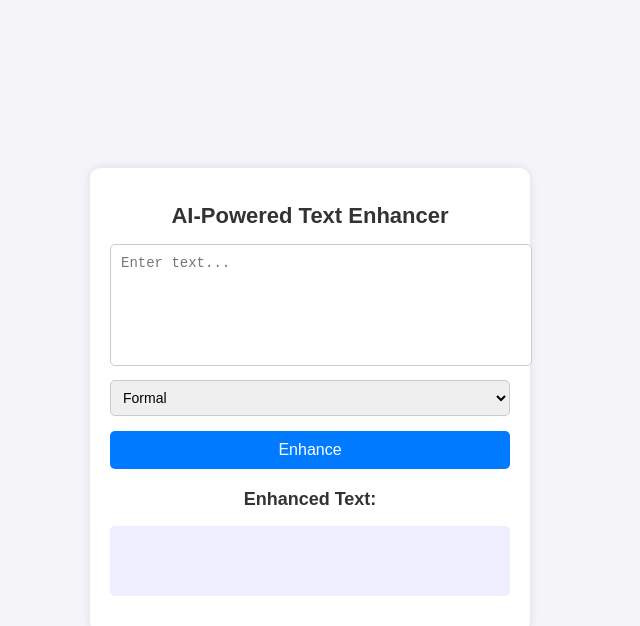
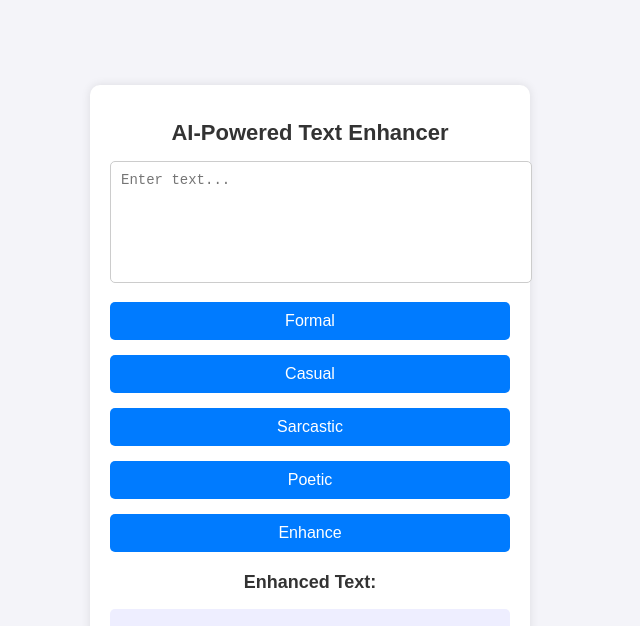
Before and after one commit to Dhruva1129/ai-text-enhancer, a React (Create React App) app in the folder text-enhancer/frontend/: page / in a window 1280 px wide. Shown: the top 626 px of the page, without its empty margins (330-970 px from the left). Built offline with nearby package versions, Linux system fonts and the light colour scheme.

Commit message:
Update TextEnhancer.js

```diff
--- a/text-enhancer/frontend/src/TextEnhancer.js
+++ b/text-enhancer/frontend/src/TextEnhancer.js
@@ -6,9 +6,11 @@ const TextEnhancer = () => {
     const [text, setText] = useState("");
     const [tone, setTone] = useState("formal");
     const [enhancedText, setEnhancedText] = useState("");
+    const [loading, setLoading] = useState(false);
 
     const handleEnhance = async () => {
         try {
+            setLoading(true);
             const response = await axios.post("http://127.0.0.1:8000/enhance", {
                 text,
                 tone
@@ -16,22 +18,28 @@ const TextEnhancer = () => {
             setEnhancedText(response.data.enhanced_text);
         } catch (error) {
             console.error("Error enhancing text:", error);
+        } finally {
+            setLoading(false);
         }
     };
 
     return (
         <div className="container">
             <h1>AI-Powered Text Enhancer</h1>
-            <textarea value={text} onChange={(e) => setText(e.target.value)} placeholder="Enter text..." />
-            <select onChange={(e) => setTone(e.target.value)}>
-                <option value="formal">Formal</option>
-                <option value="casual">Casual</option>
-                <option value="sarcastic">Sarcastic</option>
-                <option value="poetic">Poetic</option>
-            </select>
-            <button onClick={handleEnhance}>Enhance</button>
+            <textarea
+                value={text}
+                onChange={(e) => setText(e.target.value)}
+                placeholder="Enter text..."
+            />
+            <div className="tone-buttons">
+                <button className={tone === "formal" ? "active" : ""}  onClick={() => setTone("formal")}>Formal</button>
+                <button className={tone === "casual" ? "active" : ""} onClick={() => setTone("casual")}>Casual</button>
+                <button className={tone === "sarcastic" ? "active" : ""} onClick={() => setTone("sarcastic")}>Sarcastic</button>
+                <button className={tone === "poetic" ? "active" : ""} onClick={() => setTone("poetic")}>Poetic</button>
+            </div>
+            <button className="enhace-btn" onClick={handleEnhance}>Enhance</button>
             <h2>Enhanced Text:</h2>
-            <p>{enhancedText}</p>
+            <p>{loading ? "Generating..." : enhancedText}</p>
         </div>
     );
 };
```
